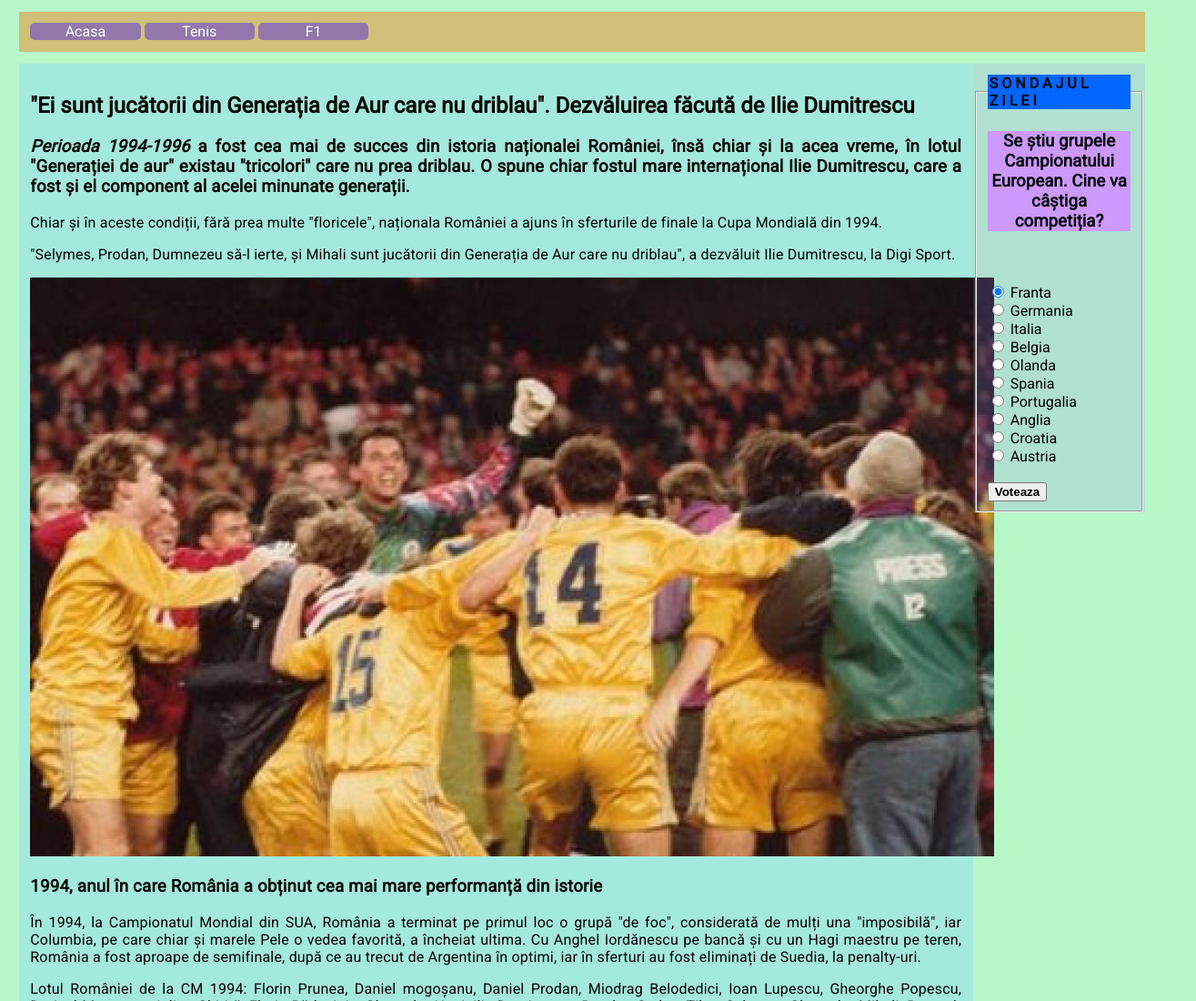
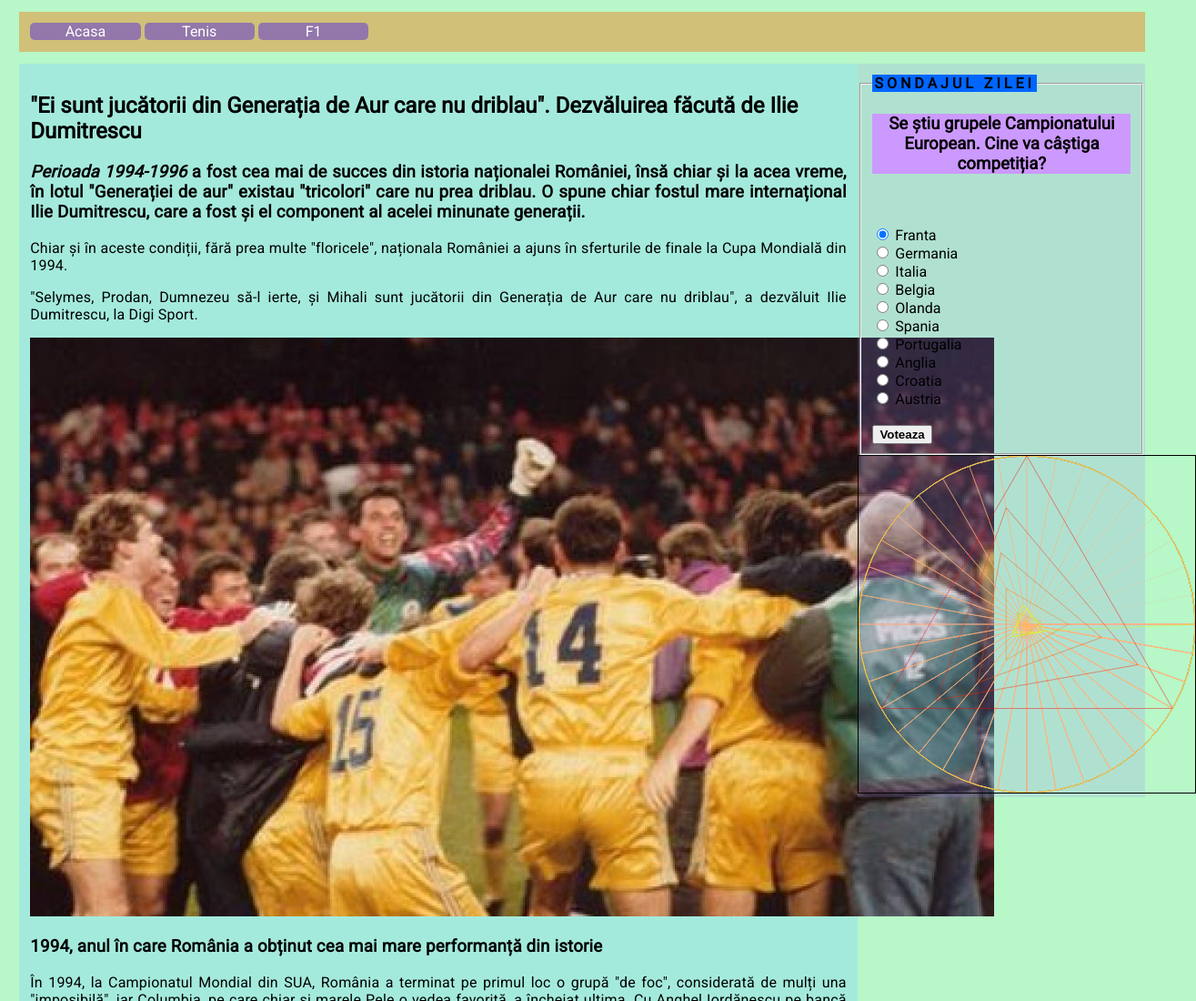
Before and after one commit to rosubogdangheorghe/News_Site, a plain HTML site: page pages/football.html in a window 1280 px wide. Shown: the top 1100 px of the page at 91% size, 1315 px wide, since content can reach past the window. Drawn offline with Linux system fonts and the light colour scheme.

Commit message:
script and canvas

```diff
--- a/pages/football.css
+++ b/pages/football.css
@@ -39,7 +39,7 @@ a:hover {
 /*Main Style*/
 
 #main {
-    width: 81%;
+    width: 71%;
     background-color: rgba(145, 221, 241,0.5);
     margin-bottom: 1%;
     margin-left: 1%;
@@ -68,7 +68,7 @@ a:hover {
 /*Aside Style*/
 
 #sidebar {
-    width: 15%;
+    width: 25%;
     margin-right: 1%;
     margin-bottom: 1%;
     padding-top: 1%;
--- a/pages/football.html
+++ b/pages/football.html
@@ -122,6 +122,12 @@
 
             </form>
          </fieldset>
+
+          <canvas id="myCanvas" width = "370" height="370" style = " border: 1px solid black">
+         </canvas>
+    <script src="script.js"> </script>
+
+
         </aside>
 </body>
 </html>
--- /dev/null
+++ b/pages/script.js
@@ -0,0 +1,99 @@
+var canvas = document.getElementById('myCanvas');
+var ctx = canvas.getContext('2d');
+
+var cw = canvas.width;
+var ch = canvas.height;
+var angle = 0;
+
+var p = 10;
+var r = ch / 2;
+
+
+function star() {
+
+    var x = 2 * r;
+    var y = r;
+    var x1 = cw / 2;
+    var y1 = ch / 2;
+
+    ctx.arc(x1, y1, r, 0, 2 * Math.PI);
+    ctx.stroke();
+
+
+
+    while (angle <= 360) {
+        ctx.moveTo(x, y);
+        ctx.lineTo(x1, y1);
+        ctx.lineWidth = 0.1;
+
+        ctx.strokeStyle = '#ffb380';
+        ctx.stroke();
+
+        angle = angle + p;
+        var cx = r * Math.cos(angle * Math.PI / 180);
+        var cy = r * Math.sin(angle * Math.PI / 180);
+        x = r + cx;
+        y = r + cy;
+    }
+    setTimeout(function () {star(); }, 1000);
+    return;
+}
+star();
+
+function triangle() {
+
+    var newAngle = 0;
+    var newAngleOne = 30;
+    var newAngleTwo = 30;
+    /*var a;
+    var b;
+    var c;
+    var d;
+    var e;
+    var f;*/
+    var s = 0;
+    var pas = 55;
+    var h = 0;
+
+    while (newAngle < 80) {
+
+        var a = r - (r - s) * Math.sin(newAngle * Math.PI / 180);
+        var b = r - (r - s) * Math.cos(newAngle * Math.PI / 180);
+        var c = r + (r - s) * Math.cos(newAngleTwo * Math.PI / 180);
+        var d = r + (r - s) * Math.sin(newAngleTwo * Math.PI / 180);
+        var e = r - (r - s) * Math.cos(newAngleOne * Math.PI / 180);
+        var f = r + (r - s) * Math.sin(newAngleOne * Math.PI / 180);
+
+
+        ctx.beginPath();
+        ctx.moveTo(a, b);
+        ctx.lineTo(c, d);
+        ctx.lineTo(e, f);
+        ctx.lineTo(a, b);
+
+        ctx.strokeStyle = 'hsl(' + h + ', 100%, 50%)';
+        ctx.stroke();
+
+
+
+
+        newAngle = newAngle + p;
+        newAngleOne = newAngleOne + p;
+        newAngleTwo = newAngleTwo - p;
+        h = h + cw;
+        s = s + pas;
+        pas = pas - 8.5;
+    }
+
+    setTimeout(function () {triangle(); }, 1000);
+    return;
+}
+
+triangle();
+
+    /*var a=250;
+    var b=0;
+    var c = 465;
+    var d = 375;
+    var e = 35;
+    var f = 375*/
```
